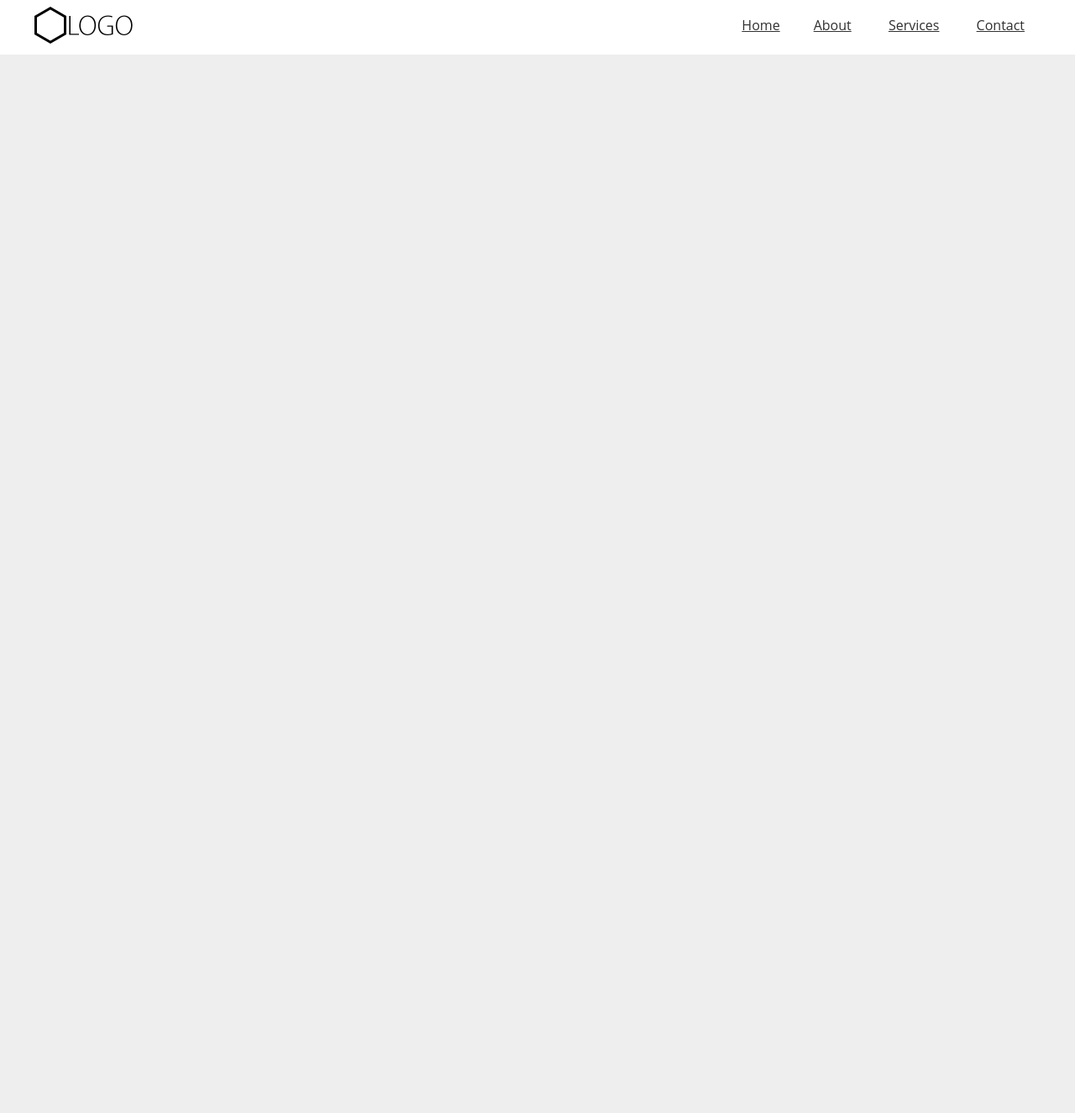
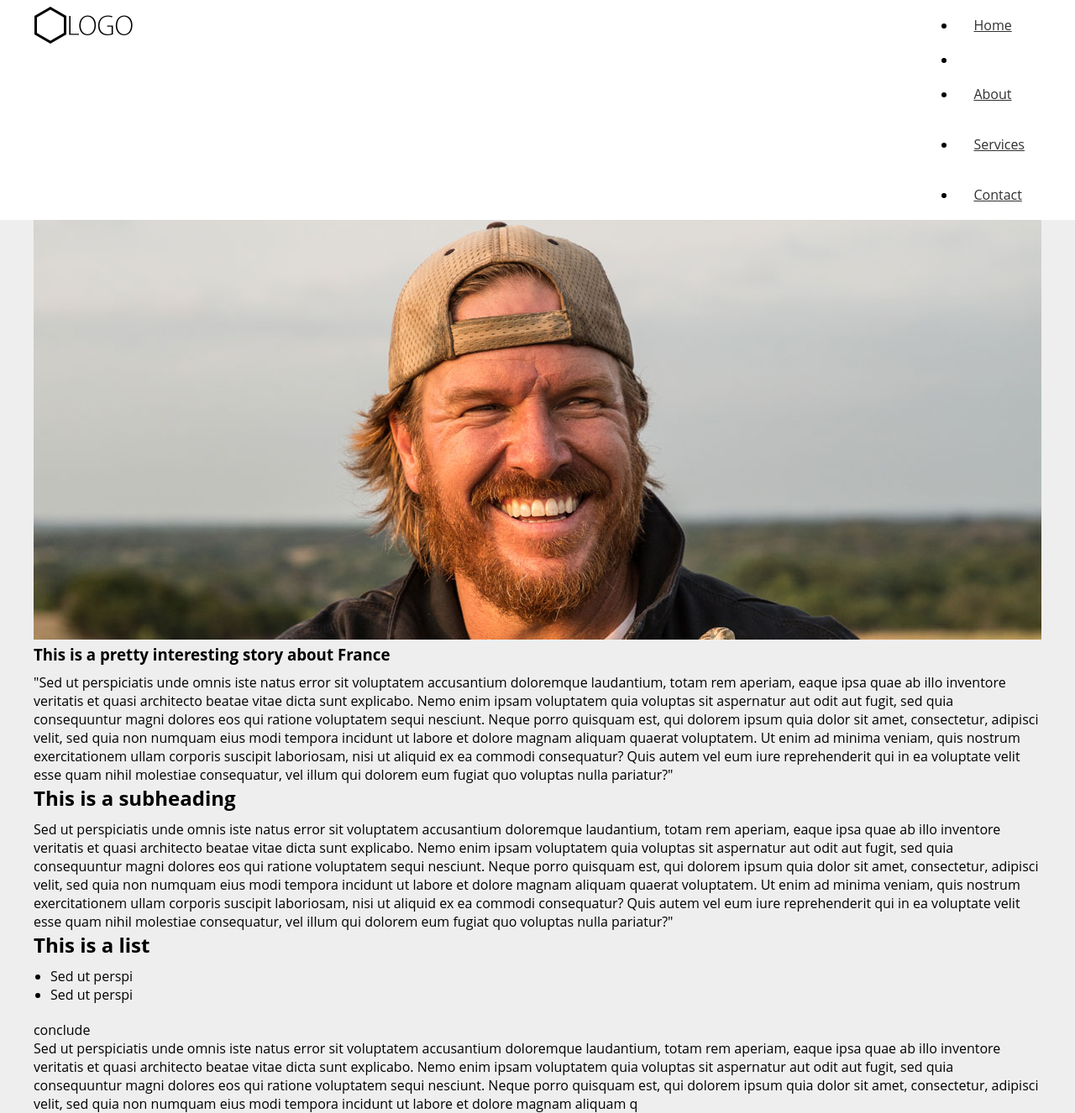
Before and after one commit to lanadian3lle/SimpleWebsiteLayout, a plain HTML site: page index.html in a window 1280 px wide. Shown: the whole page at 84% size. Before the commit the page ends 800 px from the top, so only its background shows below. Drawn offline with Linux system fonts and the light colour scheme; files whose address does not match are found by name.

Commit message:
updated scc and html

```diff
--- a/css/main.css
+++ b/css/main.css
@@ -36,8 +36,12 @@ body{
    float:right;
 }
 
+.tm-nav ul{
+   margin-bottom: 0px;
+}
+
 .tm-nav ul li{
-   display: inline-block;
+    display:in-line block;
 }
 .tm-nav ul li a{
 
@@ -51,5 +55,29 @@ body{
 .tm-nav ul li a:hover{
     color:#3e99ff;
 
+    margin-bottom:30px;
+}
 
+/*2nd part code here*/
+
+p{
+    margin-bottom: :20px;
 }
+
+h1,h2,h3,h4,h5,h6{
+margin-bottom:10px;
+}
+
+ul,ol{
+    margin-left:20px;
+    margin-bottom:20px;
+}
+.tmconetent{
+    margin-top:30px;
+    margin-bottom: 30px;
+}
+
+.tm-article{
+    background:#fff;
+    padding: 30px;
+}
--- a/index.html
+++ b/index.html
@@ -20,17 +20,30 @@
             </nav>
         </div>
     </header>
+    <div class="tm-container tm-content">
+        <section class"tm-top-a">
+            <img src="images/strasbourg-river.png"
+        </section>
+        <article calss="tm-article">
+            <h1> This is a pretty interesting story about France</h1>
+            <p>"Sed ut perspiciatis unde omnis iste natus error sit voluptatem accusantium doloremque laudantium, totam rem aperiam, eaque ipsa quae ab illo inventore veritatis et quasi architecto beatae vitae dicta sunt explicabo. Nemo enim ipsam voluptatem quia voluptas sit aspernatur aut odit aut fugit, sed quia consequuntur magni dolores eos qui ratione voluptatem sequi nesciunt. Neque porro quisquam est, qui dolorem ipsum quia dolor sit amet, consectetur, adipisci velit, sed quia non numquam eius modi tempora incidunt ut labore et dolore magnam aliquam quaerat voluptatem. Ut enim ad minima veniam, quis nostrum exercitationem ullam corporis suscipit laboriosam, nisi ut aliquid ex ea commodi consequatur? Quis autem vel eum iure reprehenderit qui in ea voluptate velit esse quam nihil molestiae consequatur, vel illum qui dolorem eum fugiat quo voluptas nulla pariatur?"</p>
+            <h2>This is a subheading </h2>
+            <p> Sed ut perspiciatis unde omnis iste natus error sit voluptatem accusantium doloremque laudantium, totam rem aperiam, eaque ipsa quae ab illo inventore veritatis et quasi architecto beatae vitae dicta sunt explicabo. Nemo enim ipsam voluptatem quia voluptas sit aspernatur aut odit aut fugit, sed quia consequuntur magni dolores eos qui ratione voluptatem sequi nesciunt. Neque porro quisquam est, qui dolorem ipsum quia dolor sit amet, consectetur, adipisci velit, sed quia non numquam eius modi tempora incidunt ut labore et dolore magnam aliquam quaerat voluptatem. Ut enim ad minima veniam, quis nostrum exercitationem ullam corporis suscipit laboriosam, nisi ut aliquid ex ea commodi consequatur? Quis autem vel eum iure reprehenderit qui in ea voluptate velit esse quam nihil molestiae consequatur, vel illum qui dolorem eum fugiat quo voluptas nulla pariatur?"</p>
+            <h2> This is a list</h2>
+        <ul>
+            <li>Sed ut perspi</li>
+            <li>Sed ut perspi</li>
+        </ul>
 
-<section>
-
-    <article>
+        <hw>conclude</hw>
+            <p>Sed ut perspiciatis unde omnis iste natus error sit voluptatem accusantium doloremque laudantium, totam rem aperiam, eaque ipsa quae ab illo inventore veritatis et quasi architecto beatae vitae dicta sunt explicabo. Nemo enim ipsam voluptatem quia voluptas sit aspernatur aut odit aut fugit, sed quia consequuntur magni dolores eos qui ratione voluptatem sequi nesciunt. Neque porro quisquam est, qui dolorem ipsum quia dolor sit amet, consectetur, adipisci velit, sed quia non numquam eius modi tempora incidunt ut labore et dolore magnam aliquam q</p>
 
         </article>
 
-</section>
         <aside>
 
         </aside>
+ </div>
 
 <footer>
 
```
Also changed, not shown: images/logo (3).png (renamed from logo (3).png), images/strasbourg-river.png (added). Lines whose indentation alone changed are shown as unchanged.
